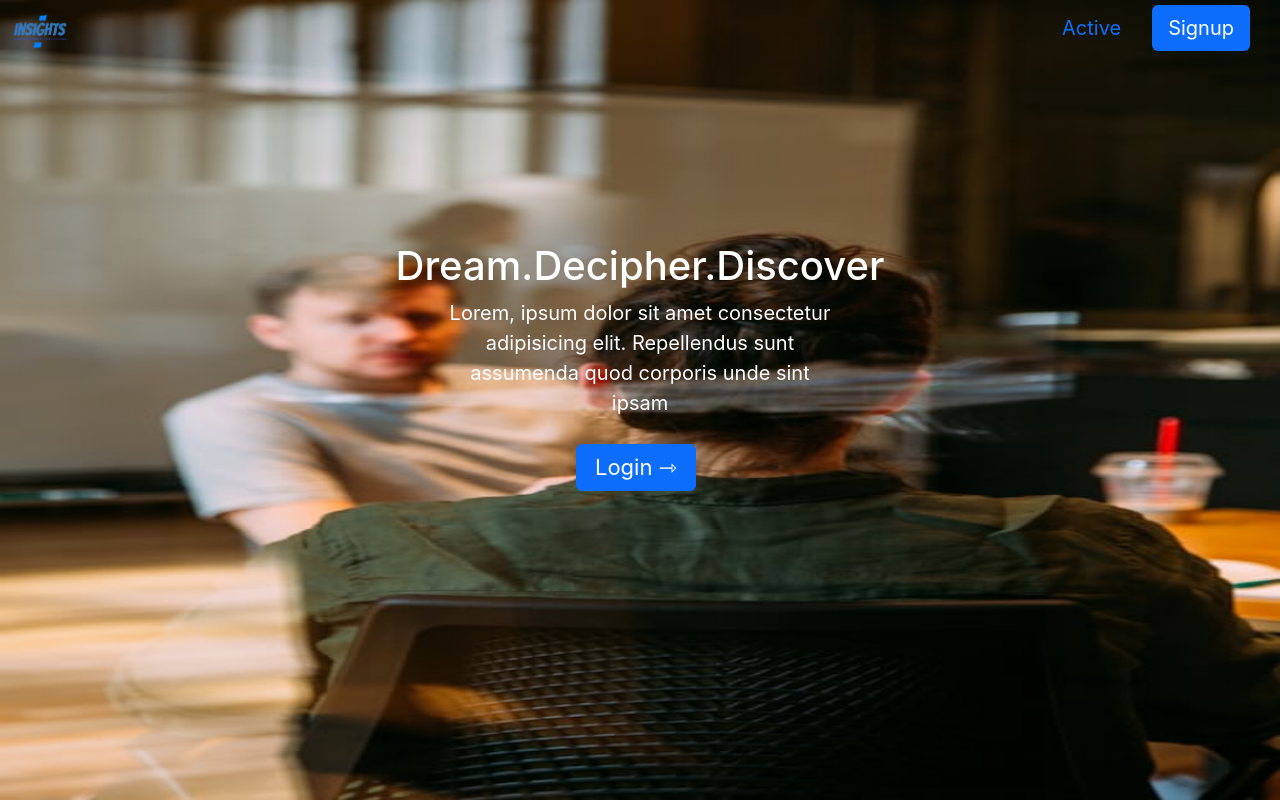
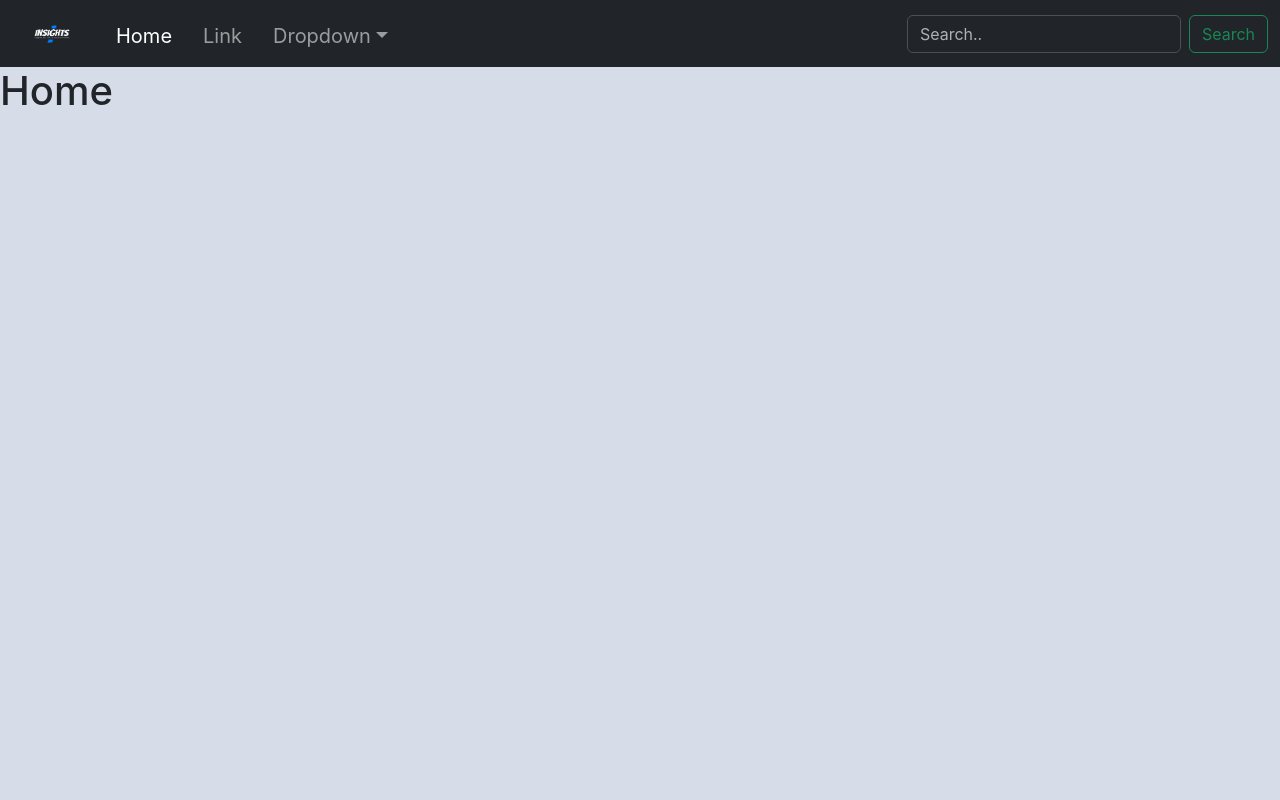
Before and after one commit to HemantShankar/Insights, a React (Create React App) app: page / in a window 1280 px wide. Built offline with nearby package versions, Linux system fonts and the light colour scheme.

Commit message:
created home page

```diff
--- a/src/App.js
+++ b/src/App.js
@@ -7,17 +7,19 @@ import Footer from './MyComponents/Footer.jsx';
 import UserProfile from './MyComponents/UserProfile.jsx';
 import Experience from './MyComponents/Experience.jsx';
 import About from './MyComponents/About.jsx';
+import Home from './MyComponents/Home.jsx';
 
 function App() {
   return (
     <>
-    <Landing/>
-    {/* <Navbar/> */}
+    {/* <Landing/> */}
+    <Navbar/>
     {/* <Login /> */}
     {/* <Signup/> */}
     {/* <UserProfile/> */}
     {/* <Experience/> */}
     {/* <About/> */}
+    <Home/>
     {/* <Footer/> */}
     </>
 
--- a/src/MyComponents/About.css
+++ b/src/MyComponents/About.css
@@ -10,7 +10,7 @@
 .Page{
     display: flex;
     flex-direction: row;
-    color: rgb(4, 249, 204);
+    color: white;
     height: 100vh;
     font-weight: 500;
     font-family: sans-serif;
--- /dev/null
+++ b/src/MyComponents/Home.css
@@ -0,0 +1,4 @@
+.Home-head{
+    width: 100vw;
+    justify-content: center;
+}
--- /dev/null
+++ b/src/MyComponents/Home.jsx
@@ -0,0 +1,11 @@
+import React from 'react'
+
+const Home = () => {
+  return (
+    <div>
+        <h1 className='Home-head'>Home</h1>
+    </div>
+  )
+}
+
+export default Home
```
